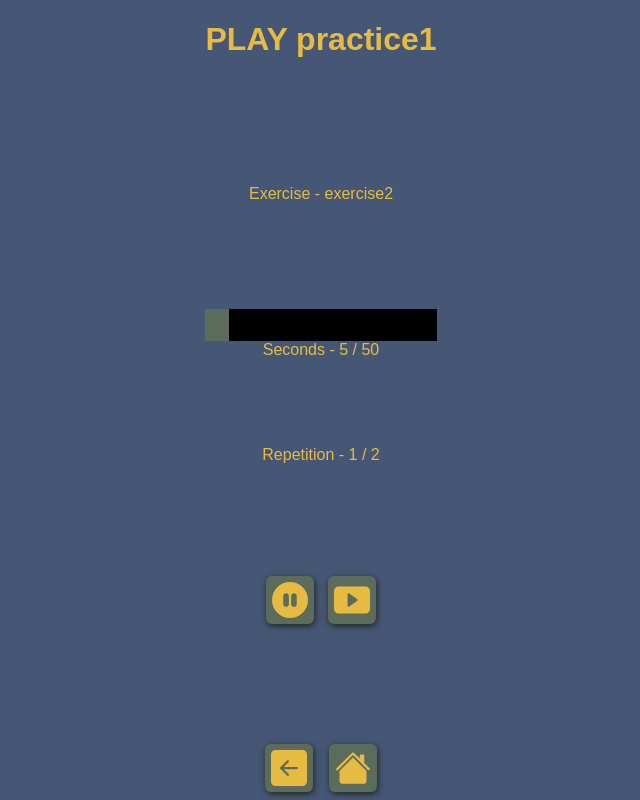
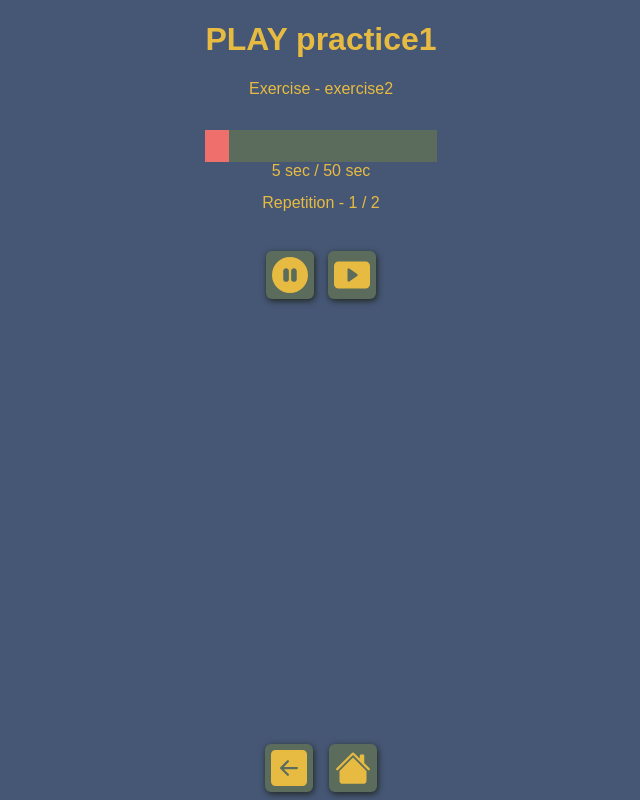
Before and after one commit to sb0m/svettis, a React (Vite) app: page /svettis/practice1/play in a window 1280 px wide. Shown: the whole page, without its empty margins (319-959 px from the left). Built offline with nearby package versions, Linux system fonts and the light colour scheme; a web font is replaced by a local one; what react-indexed-db-hook would draw is missing.

Commit message:
Some refactoring & styling

```diff
--- /dev/null
+++ b/src/components/Player.tsx
@@ -0,0 +1,177 @@
+import { useEffect, useState } from "react";
+import { BsFillPauseCircleFill, BsFillPlayBtnFill } from "react-icons/bs";
+import { styled } from "styled-components";
+import { IconButton } from "../components/IconButton";
+import { Practice } from "../types/types";
+
+const PlayerContainer = styled.div`
+  display: flex;
+  flex-direction: column;
+  height: 100%;
+
+  span {
+    margin-bottom: 2em;
+  }
+`;
+
+const ProgressWrapper = styled.div`
+  width: 100%;
+  height: 2em;
+  background-color: #5b6c5d;
+  margin-bottom: 2em;
+`;
+
+const ProgressBar = styled.div<{ width: string }>`
+  width: ${(props) => props.width};
+  height: 2em;
+  background-color: #ef6f6c;
+`;
+
+export const ButtonRow = styled.div`
+  display: flex;
+  align-self: center;
+`;
+
+export const StyledProgress = styled.div`
+  display: flex;
+  flex-direction: column;
+`;
+
+type PlayerProps = {
+  practice: Practice;
+};
+
+export const Player = (props: PlayerProps) => {
+  const [currentExercise, setCurrentExercise] = useState(
+    props.practice.exercises[0]
+  );
+  const [currentTime, setCurrentTime] = useState(0);
+  const [currentExerciseIndex, setCurrentExerciseIndex] = useState(0);
+  const [currentRepetition, setCurrentRepetition] = useState(1);
+  const [isPlaying, setIsPlaying] = useState(true);
+  const [isPause, setIsPause] = useState(false);
+  const [currentPauseTime, setCurrentPauseTime] = useState(0);
+  const [currentBreakDuration, setCurrentBreakDuration] = useState(0);
+
+  useEffect(() => {
+    //count break
+    if (isPause) {
+      const intervalIdPause = setInterval(() => {
+        setCurrentPauseTime((t) => t + 1);
+      }, 1000);
+
+      return () => {
+        setCurrentPauseTime(0);
+        clearInterval(intervalIdPause);
+      };
+    }
+  }, [isPause]);
+
+  useEffect(() => {
+    const switchExercise = () => {
+      const newExerciseIndex = currentExerciseIndex + 1;
+      setCurrentExerciseIndex(newExerciseIndex);
+      setCurrentExercise(props.practice.exercises[newExerciseIndex]);
+      setCurrentTime(0);
+      setCurrentRepetition(1);
+      setIsPause(false);
+    };
+
+    const addRepetition = () => {
+      setCurrentRepetition((prev) => prev + 1);
+      setCurrentTime(0);
+      setIsPause(false);
+    };
+
+    if (isPlaying) {
+      if (currentTime >= currentExercise.duration) {
+        // new Repetition
+        if (currentRepetition < currentExercise.repetition) {
+          setIsPause(true);
+          setCurrentBreakDuration(currentExercise.break);
+          navigator.vibrate(200);
+          setTimeout(addRepetition, currentExercise.break * 1000);
+          return;
+        } else {
+          // end of practice
+          if (currentExerciseIndex >= props.practice.exercises.length - 1) {
+            setIsPlaying(false);
+            setCurrentExercise(props.practice.exercises[0]);
+            setCurrentTime(0);
+            setCurrentExerciseIndex(0);
+            setCurrentRepetition(1);
+            return;
+          }
+          // new Exercise
+          setIsPause(true);
+          setCurrentBreakDuration(props.practice.break);
+          navigator.vibrate(200);
+          setTimeout(switchExercise, props.practice.break * 1000);
+          return;
+        }
+      }
+      //count
+      if (
+        currentExerciseIndex <= props.practice.exercises.length &&
+        currentTime <= currentExercise.duration
+      ) {
+        const intervalId = setInterval(() => {
+          setCurrentTime((t) => t + 1);
+        }, 1000);
+
+        return () => clearInterval(intervalId);
+      }
+    }
+  }, [
+    isPlaying,
+    props.practice.exercises,
+    currentTime,
+    currentExercise,
+    currentExerciseIndex,
+    currentRepetition,
+    props.practice.break,
+  ]);
+
+  type ProgressProps = {
+    time: number;
+    duration: number;
+  };
+
+  const Progress = (props: ProgressProps) => (
+    <StyledProgress>
+      {isPause && <p>BREAK</p>}
+      <ProgressWrapper>
+        <ProgressBar
+          width={parseInt((props.time / props.duration) * 100 + "") + "%"}
+        ></ProgressBar>
+        <span>{`${props.time} sec / ${props.duration} sec`}</span>
+      </ProgressWrapper>
+    </StyledProgress>
+  );
+
+  return currentExercise ? (
+    <PlayerContainer>
+      <span>Exercise - {currentExercise.name}</span>
+      {isPause ? (
+        <Progress time={currentPauseTime} duration={currentBreakDuration} />
+      ) : (
+        <Progress time={currentTime} duration={currentExercise.duration} />
+      )}
+      <span>
+        Repetition - {currentRepetition} / {currentExercise.repetition}
+      </span>
+      <ButtonRow>
+        <IconButton
+          onTouch={() => setIsPlaying(false)}
+          icon={<BsFillPauseCircleFill />}
+        />
+        <IconButton
+          onTouch={() => setIsPlaying(true)}
+          icon={<BsFillPlayBtnFill />}
+        />
+      </ButtonRow>
+    </PlayerContainer>
+  ) : (
+    <>No exercise</>
+  );
+};
--- a/src/pages/PracticePlay.tsx
+++ b/src/pages/PracticePlay.tsx
@@ -1,172 +1,15 @@
-import { useEffect, useState } from "react";
-import {
-  BsFillArrowLeftSquareFill,
-  BsFillHouseFill,
-  BsFillPauseCircleFill,
-  BsFillPlayBtnFill,
-} from "react-icons/bs";
+import { BsFillArrowLeftSquareFill, BsFillHouseFill } from "react-icons/bs";
 import { useLocation } from "react-router-dom";
 import { styled } from "styled-components";
-import stop from "../assets/stop.mp3";
 import { IconButton } from "../components/IconButton";
+import { ButtonRow, Player } from "../components/Player";
 import { practices } from "../data/practices";
-import { Practice } from "../types/types";
 
 const Container = styled.div`
   display: flex;
   flex-direction: column;
   justify-content: space-between;
 `;
-
-const PlayerContainer = styled.div`
-  display: flex;
-  flex-direction: column;
-  height: 100%;
-  justify-content: space-evenly;
-`;
-
-const ButtonRow = styled.div`
-  display: flex;
-  align-self: center;
-`;
-
-const ProgressWrapper = styled.div`
-  width: 100%;
-  height: 2em;
-  background-color: black;
-`;
-
-const ProgressBar = styled.div<{ width: string }>`
-  width: ${(props) => props.width};
-  height: 2em;
-  background-color: 5b6c5d;
-`;
-
-type PlayerProps = {
-  practice: Practice;
-};
-
-const Player = (props: PlayerProps) => {
-  const [currentExercise, setCurrentExercise] = useState(
-    props.practice.exercises[0]
-  );
-  const [currentTime, setCurrentTime] = useState(0);
-  const [currentExerciseIndex, setCurrentExerciseIndex] = useState(0);
-  const [currentRepetition, setCurrentRepetition] = useState(1);
-  const [isPlaying, setIsPlaying] = useState(true);
-  const [isPause, setIsPause] = useState(false);
-  const [currentPauseTime, setCurrentPauseTime] = useState(0);
-
-  useEffect(() => {
-    const switchExercise = () => {
-      const newExerciseIndex = currentExerciseIndex + 1;
-      setCurrentExerciseIndex(newExerciseIndex);
-      setCurrentExercise(props.practice.exercises[newExerciseIndex]);
-      setCurrentTime(0);
-      setCurrentRepetition(1);
-      setIsPause(false);
-    };
-    const addRepetition = () => {
-      setCurrentRepetition((prev) => prev + 1);
-      setCurrentTime(0);
-      setIsPause(false);
-    };
-    if (isPlaying) {
-      if (currentTime >= currentExercise.duration) {
-        // new Repetition
-        if (currentRepetition < currentExercise.repetition) {
-          setIsPause(true);
-          setTimeout(addRepetition, currentExercise.break * 1000);
-          return;
-        } else {
-          // end of practice
-          if (currentExerciseIndex >= props.practice.exercises.length - 1) {
-            setIsPlaying(false);
-            setCurrentExercise(props.practice.exercises[0]);
-            setCurrentTime(0);
-            setCurrentExerciseIndex(0);
-            setCurrentRepetition(1);
-            return;
-          }
-          // new Exercise
-          setIsPause(true);
-          setTimeout(switchExercise, props.practice.break * 1000);
-          return;
-        }
-      }
-      //count
-      if (
-        currentExerciseIndex <= props.practice.exercises.length &&
-        currentTime <= currentExercise.duration
-      ) {
-        const intervalId = setInterval(() => {
-          setCurrentTime((t) => t + 1);
-        }, 1000);
-
-        return () => clearInterval(intervalId);
-      }
-    }
-  }, [
-    isPlaying,
-    props.practice.exercises,
-    currentTime,
-    currentExercise,
-    currentExerciseIndex,
-    currentRepetition,
-    props.practice.break,
-  ]);
-
-  type ProgressProps = {
-    time: number;
-    duration: number;
-  };
-
-  const Progress = (props: ProgressProps) => (
-    <ProgressWrapper>
-      <ProgressBar
-        width={parseInt((props.time / props.duration) * 100 + "") + "%"}
-      ></ProgressBar>
-      {`Seconds - ${props.time} / ${props.duration}`}
-    </ProgressWrapper>
-  );
-
-  const Break = () => (
-    <>{`BREAK - ${currentPauseTime} / ${currentExercise.break}`}</>
-  );
-
-  // const audio = new Audio('http://codeskulptor-demos.commondatastorage.googleapis.com/GalaxyInvaders/alien_shoot.wav');
-  // audio.play();
-
-  const audio = new Audio(stop);
-  audio.play();
-
-  return currentExercise ? (
-    <PlayerContainer>
-      <span>Exercise - {currentExercise.name}</span>
-      {isPause ? (
-        <Break />
-      ) : (
-        <Progress time={currentTime} duration={currentExercise.duration} />
-      )}
-      {/*TODO: show break when a break*/}
-      <span>
-        Repetition - {currentRepetition} / {currentExercise.repetition}
-      </span>
-      <ButtonRow>
-        <IconButton
-          onTouch={() => setIsPlaying(false)}
-          icon={<BsFillPauseCircleFill />}
-        />
-        <IconButton
-          onTouch={() => setIsPlaying(true)}
-          icon={<BsFillPlayBtnFill />}
-        />
-      </ButtonRow>
-    </PlayerContainer>
-  ) : (
-    <>No exercise</>
-  );
-};
 
 export const PracticePlay = () => {
   const { pathname } = useLocation();
```
